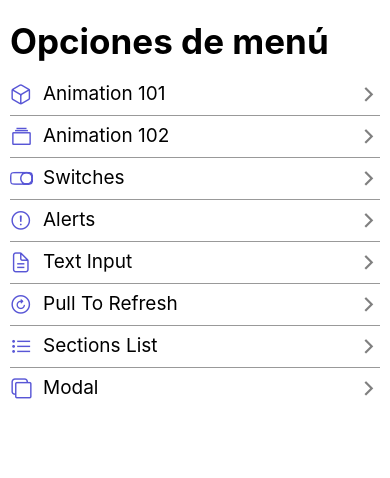
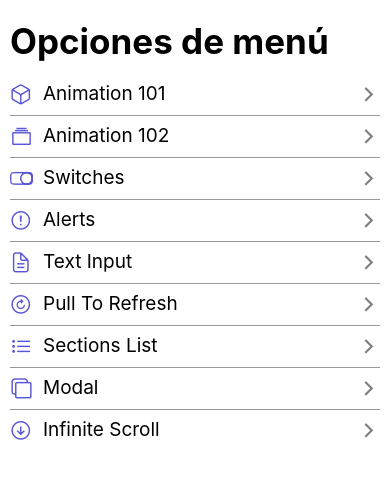
Before and after one commit to VISOSO2403/RNComponets, a React Native app: screen /HomeScreen in a window 390 px wide. Shown: the top 478 px of the page. Built offline with nearby package versions, Linux system fonts and the light colour scheme.

Commit message:
Navegacion

```diff
--- a/src/data/menuItems.tsx
+++ b/src/data/menuItems.tsx
@@ -1,4 +1,4 @@
-import { MenuItem } from '../interfaces/appInterfaces';
+import {MenuItem} from '../interfaces/appInterfaces';
 
 export const menuItems: MenuItem[] = [
   {
@@ -37,8 +37,13 @@ export const menuItems: MenuItem[] = [
     component: 'SectionListScreen',
   },
   {
-    name: "Modal",
+    name: 'Modal',
     icon: 'copy-outline',
-    component: 'ModalScreen'
-  }
+    component: 'ModalScreen',
+  },
+  {
+    name: 'Infinite Scroll',
+    icon: 'arrow-down-circle-outline',
+    component: 'InfiniteScrollScreen',
+  },
 ];
--- a/src/navigator/Navigator.tsx
+++ b/src/navigator/Navigator.tsx
@@ -1,5 +1,5 @@
 import React from 'react';
-import { createStackNavigator } from '@react-navigation/stack';
+import {createStackNavigator} from '@react-navigation/stack';
 import HomeScreen from '../screens/HomeScreen';
 import Animation101Screen from '../screens/Animation101Screen';
 import Animation102Screen from '../screens/Animation102Screen';
@@ -9,6 +9,7 @@ import InputScreen from '../screens/InputScreen';
 import PullToRefreshScreen from '../screens/PullToRefreshScreen';
 import SectionListScreen from '../screens/SectionListScreen';
 import ModalScreen from '../screens/ModalScreen';
+import InfiniteScrollScreen from '../screens/InfiniteScrollScreen';
 
 const Stack = createStackNavigator();
 
@@ -17,7 +18,7 @@ export const Navigator = () => {
     <Stack.Navigator
       screenOptions={{
         headerShown: false,
-        cardStyle: { backgroundColor: 'white' },
+        cardStyle: {backgroundColor: 'white'},
       }}>
       <Stack.Screen name="HomeScreen" component={HomeScreen} />
       <Stack.Screen name="Animation101Screen" component={Animation101Screen} />
@@ -30,7 +31,11 @@ export const Navigator = () => {
         component={PullToRefreshScreen}
       />
       <Stack.Screen name="SectionListScreen" component={SectionListScreen} />
-      <Stack.Screen name='ModalScreen' component={ModalScreen} />
+      <Stack.Screen name="ModalScreen" component={ModalScreen} />
+      <Stack.Screen
+        name="InfiniteScrollScreen"
+        component={InfiniteScrollScreen}
+      />
     </Stack.Navigator>
   );
 };
```
